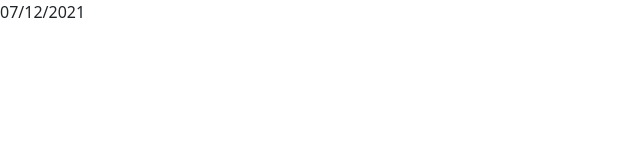
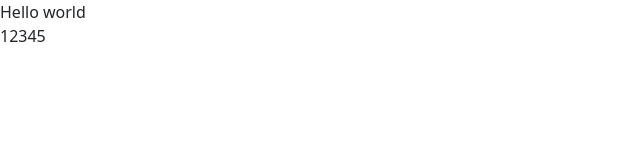
Before and after one commit to dishabev/0312bootsrtap, a plain HTML site: page index.html in a window 1280 px wide. Shown: the full height of the page, 0-640 px from the left. Drawn offline with Linux system fonts and the light colour scheme.

Commit message:
название

```diff
--- a/index.html
+++ b/index.html
@@ -10,8 +10,7 @@
 </head>
 <body>
 
-
-<div class="div">07/12/2021</div>
+<div class="div">Hello world</div>12345
 
 <script src="js/jquery-3.5.1.slim.min.js"></script>
 <script src="js/popper.min.js"></script>
```
